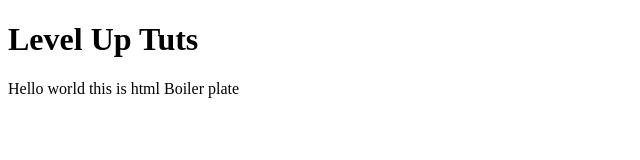
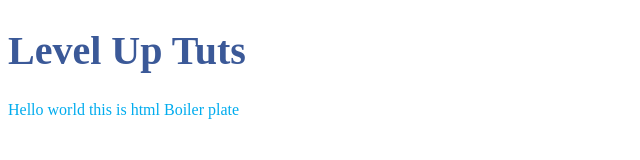
Before and after one commit to IMBLACK-CMD/LevelUpTuts, a plain HTML site: page LVLTUT/index.html in a window 1280 px wide. Shown: the whole page, without its empty margins (0-640 px from the left). Drawn offline with Linux system fonts and the light colour scheme.

Commit message:
added facebook color to h1 and twitter color to P tag tag

```diff
--- a/LVLTUT/css/styles.css
+++ b/LVLTUT/css/styles.css
@@ -1 +1,9 @@
 /*it worked*/
+h1{
+	color: #3B5998; /*facebook color*/
+
+	font-size: 40px;
+}
+p{
+	color: #00acee; /*twitter color*/
+}
```
